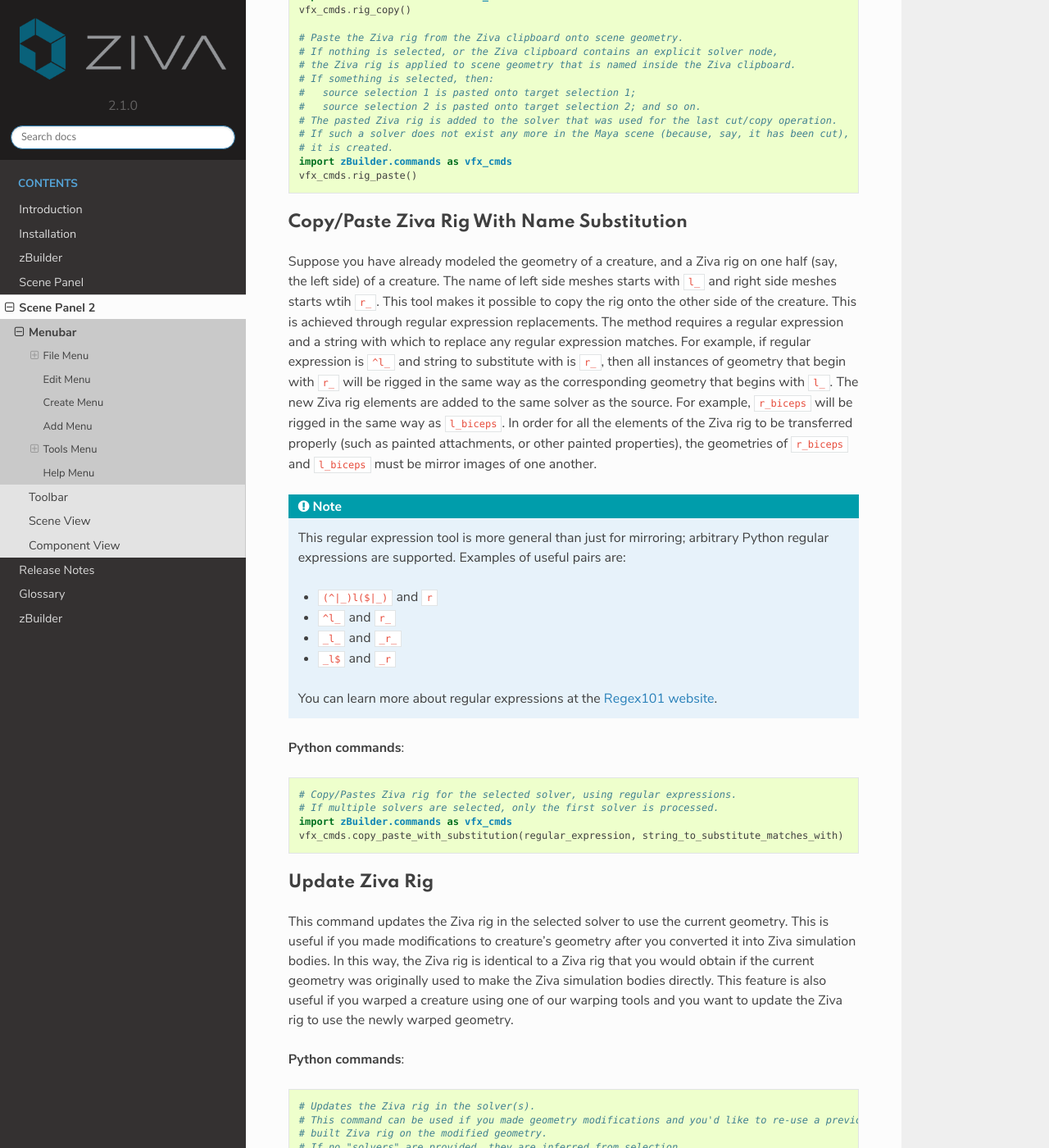
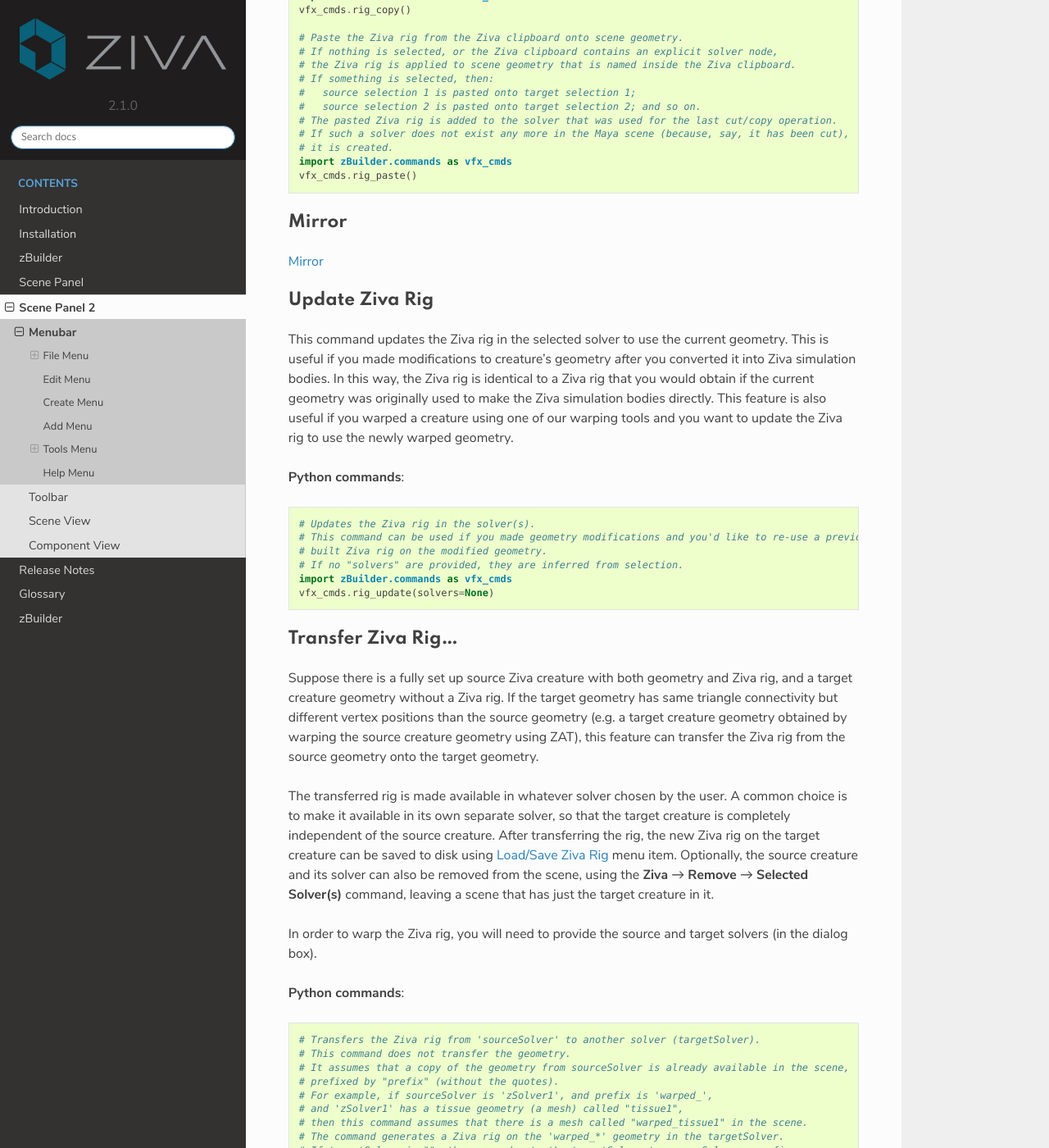
Before and after one commit to Unity-Technologies/ziva-vfx-utils, a Sphinx documentation site: the page built from docs/sp2_menuBar.rst, in a window 1280 px wide and 1400 px high, scrolled down 1380 px. Shown: the whole window at 82% size. Built offline with Sphinx 7.4.7 and the Read the Docs theme 2.0.0, drawn with Linux system fonts in a browser that asks for light colours; pages that are not in the unit, such as notebooks, are missing from menus.

Commit message:
VFXACT-1666 update docs (#90)
* VFXACT-1708 removing the tutorial for now unsupported method of mirror

* VFXACT-1708 docs for mirror

* Update docs/zBuilder_mirroring.rst

Co-authored-by: Sahil Singh <sahil.singh@unity3d.com>

* Update docs/zBuilder_mirroring.rst

Co-authored-by: Sahil Singh <sahil.singh@unity3d.com>

* Update docs/zBuilder_mirroring.rst

Co-authored-by: Sahil Singh <sahil.singh@unity3d.com>

* Update docs/zBuilder_mirroring.rst

Co-authored-by: Sahil Singh <sahil.singh@unity3d.com>

* Update docs/zBuilder_mirroring.rst

Co-authored-by: Sahil Singh <sahil.singh@unity3d.com>

* Update docs/zBuilder_mirroring.rst

Co-authored-by: Sahil Singh <sahil.singh@unity3d.com>

* Update docs/zBuilder_mirroring.rst

Co-authored-by: Sahil Singh <sahil.singh@unity3d.com>

* Update docs/zBuilder_mirroring.rst

Co-authored-by: Sahil Singh <sahil.singh@unity3d.com>

* Update docs/zBuilder_mirroring.rst

Co-authored-by: Sahil Singh <sahil.singh@unity3d.com>

* VFXACT-1708 Update docs/zBuilder_mirroring.rst

Co-authored-by: Sahil Singh <sahil.singh@unity3d.com>

* VFXACT-1708 mirror doc update

* VFXACT-1708 update to mirror docs

* VFXACT-1797 Adding rename ziva nodes to menus

* VFXACT-1797 updating docs for scene panel rename

* VFXACT-1708 mirror doc update

* VFXACT-1708 add mirror to tutorial and remove mirror rst

* VFXACT-1708 update mirror docs

* VFXACT-1708 update mirror docs

* VFXACT-1708 mirror doc update

* VFXACT-1797 update docs

* VFXACT-1708 update mirror docs

* VFXACT-1708 update mirror docs

* VFXACT-1708 mirror doc update

* VFXACT-1666 update docs

Co-authored-by: Sahil Singh <sahil.singh@unity3d.com>

```diff
--- a/docs/sp2_menuBar.rst
+++ b/docs/sp2_menuBar.rst
@@ -90,45 +90,10 @@
   vfx_cmds.rig_paste()
 
 
-Copy/Paste Ziva Rig With Name Substitution
-"""""""""""""""""""""""""""""""""""""""""""
+Mirror
+""""""
 
-Suppose you have already modeled the geometry of a creature,
-and a Ziva rig on one half (say, the left side) of a creature.
-The name of left side meshes starts with ``l_`` and right side meshes starts wtih ``r_``.
-This tool makes it possible to copy the rig onto the other side of the creature.
-This is achieved through regular expression replacements.
-The method requires a regular expression and a string with which to replace any regular expression matches.
-For example, if regular expression is ``^l_`` and string to substitute with is ``r_``,
-then all instances of geometry that begin with ``r_``
-will be rigged in the same way as the corresponding geometry that begins with ``l_``.
-The new Ziva rig elements are added to the same solver as the source.
-For example, ``r_biceps`` will be rigged in the same way as ``l_biceps``.
-In order for all the elements of the Ziva rig to be transferred properly
-(such as painted attachments, or other painted properties),
-the geometries of ``r_biceps`` and ``l_biceps`` must be mirror images of one another.
-
-.. note::
-    This regular expression tool is more general than just for mirroring;
-    arbitrary Python regular expressions are supported.
-    Examples of useful pairs are:
-
-    - ``(^|_)l($|_)`` and ``r``
-    - ``^l_`` and ``r_``
-    - ``_l_`` and ``_r_``
-    - ``_l$`` and ``_r``
-
-    You can learn more about regular expressions at the `Regex101 website <https://regex101.com/>`_.
-
-**Python commands**:
-
-.. code-block:: python
-
-  # Copy/Pastes Ziva rig for the selected solver, using regular expressions.
-  # If multiple solvers are selected, only the first solver is processed.
-  import zBuilder.commands as vfx_cmds
-  vfx_cmds.copy_paste_with_substitution(regular_expression, string_to_substitute_matches_with)
-
+:ref:`Mirror <mirror>`
 
 Update Ziva Rig
 """"""""""""""""
```
